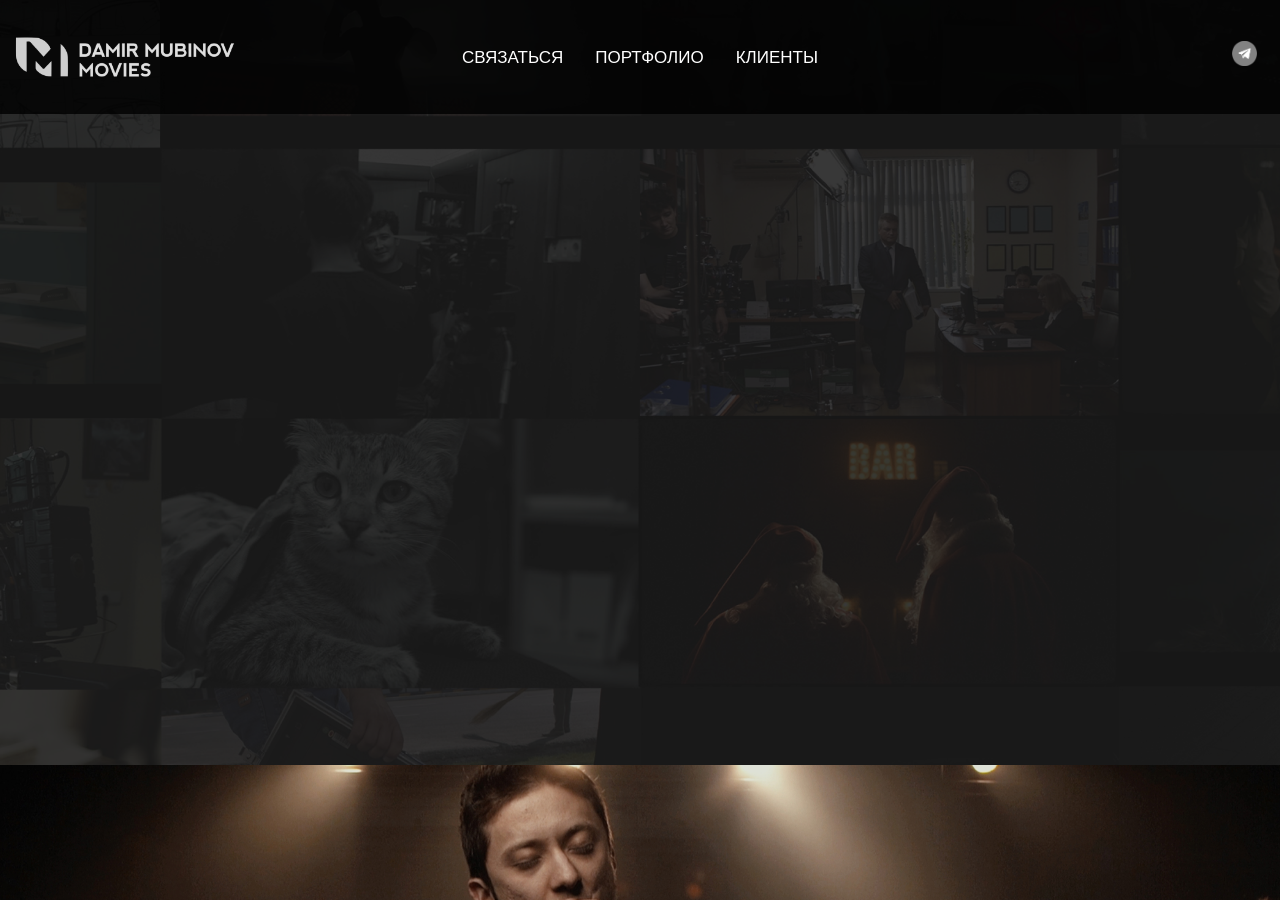
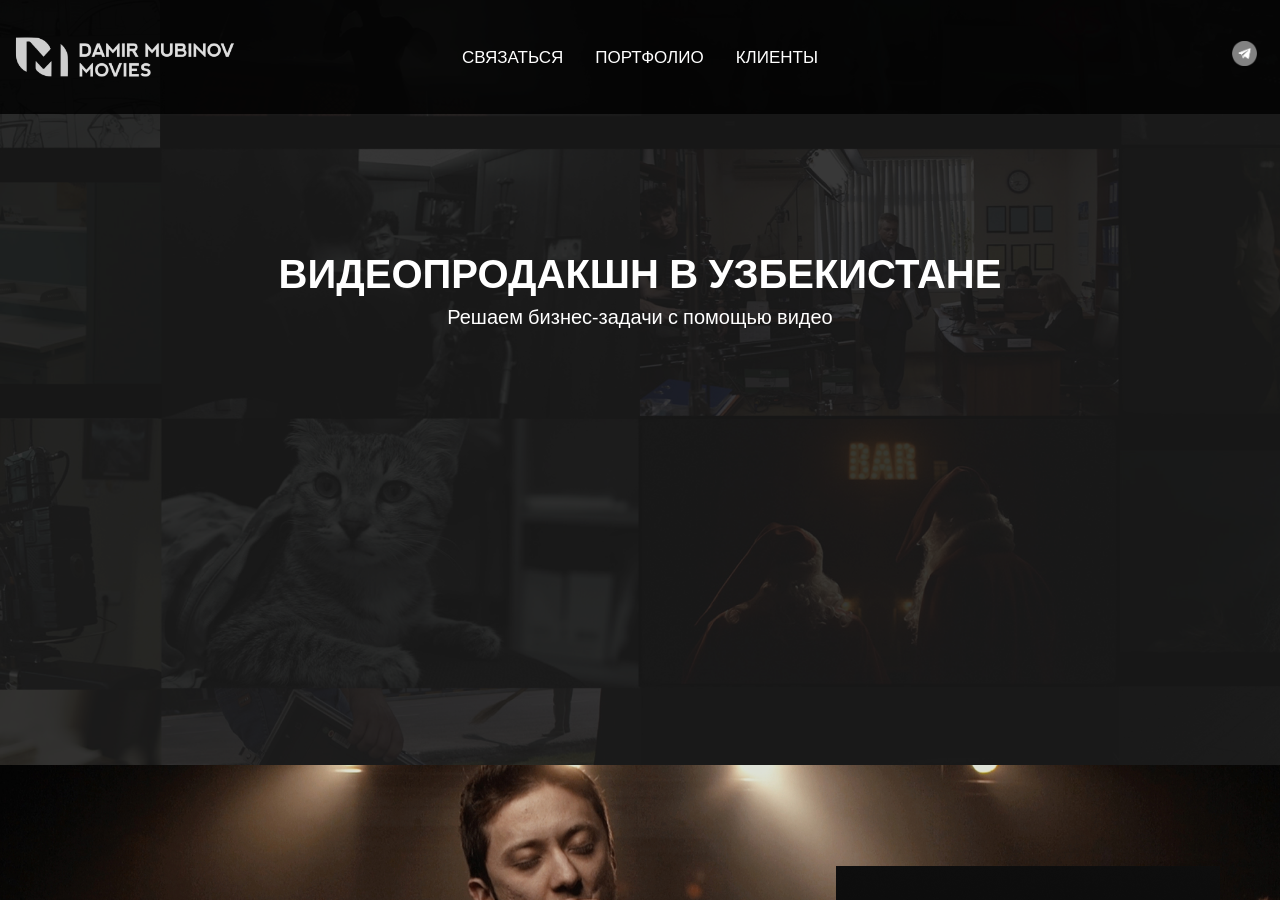
Before and after one commit to ryuldashev/mubinov, a Jekyll site: the page built from _posts/2020-09-05-mirabad2.markdown, in a window 1280 px wide and 900 px high, scrolled down 935 px. Built offline with Jekyll 4.4.1, drawn with Linux system fonts in a browser that asks for light colours; some of the changed text lies outside the part shown.

Commit message:
Custom pages

```diff
--- a/_config.yml
+++ b/_config.yml
@@ -1,5 +1,27 @@
 ---
 title: Damir Mubinov Movies
+
+phone: "+99897 740 42 23"
+meta_title: Mubinov Movies | Video Production
+meta_description: Продакшн Студия  в Узбекистане. Мы делаем работающую видеорекламу
+  и музыкальные клипы
+meta_keywords: видео, продакшн, видео-ролик, клип, узбекистан
+meta_image: "/static/img/mubinovmovies.png"
+vimeo_link: https://vimeo.com/mubinovmovies
+youtube_link: https://www.youtube.com/channel/UCVuYMzt30ZFhkJ_i0wBIrqQ
+instagram_link: https://www.instagram.com/mubinov.movies
+tg_link: https://t.me/damir_mubinov
+email: mubinovmovies@gmail.com
+main_title: Видеопродакшн в Узбекистане
+main_sub_title: Решаем бизнес-задачи с помощью видео
+contact_title: Cвяжемся с вами
+contact_description: оставьте свои контакты, и мы проконсультируем вас в удобной для
+  вас форме
+showreel_url: https://player.vimeo.com/video/382049571
+works_title: НАШИ РАБОТЫ
+clients_title: Наши клиенты
+form_success_msg: Спасибо! Мы свяжемся с вами в ближайшее время
+
 timezone: UTC
 collections:
   clients:
--- a/_layouts/default.html
+++ b/_layouts/default.html
@@ -5,8 +5,8 @@
         <meta charset="utf-8">
         <meta http-equiv="x-ua-compatible" content="ie=edge">
         <title>{{ page.title }}</title>
-        <meta content="{{ page.meta_description }}" name="description">
-        <meta content="{{ page.meta_keywords }}" name="keywords">
+        <meta content="{{ site.meta_description }}" name="description">
+        <meta content="{{ site.meta_keywords }}" name="keywords">
         <meta name="viewport" content="width=device-width, initial-scale=1">
 
         <meta content="telephone=no" name="format-detection">
@@ -19,14 +19,14 @@
 
         <link rel="stylesheet" href="https://cdn.jsdelivr.net/gh/fancyapps/fancybox@3.5.7/dist/jquery.fancybox.min.css" />
 
-        <meta property="og:title" content="{{ page.meta_title }}" />
+        <meta property="og:title" content="{{ site.meta_title }}" />
         <meta property="og:url" content="https://mubinovmovies.uz/" />
-        <meta property="og:description" content="{{ page.meta_description }}" />
-        <meta property="og:image" content="{{ page.meta_image }}" />
+        <meta property="og:description" content="{{ site.meta_description }}" />
+        <meta property="og:image" content="{{ site.meta_image }}" />
         <meta property="og:image:type" content="image/jpeg" />
         <meta property="og:image:width" content="960" />
         <meta property="og:image:height" content="540" />
-        <link rel="image_src" href="{{ page.meta_image }}" />
+        <link rel="image_src" href="{{ site.meta_image }}" />
 
         <link rel="icon" type="image/x-icon" href="/favicon.png">
         <script>
@@ -55,7 +55,11 @@
                                     <a href="#call" class="nav-link scroll-link">Связаться</a>
                                 </li>
                                 <li class="nav-item">
-                                    <a href="#portfolio" class="nav-link scroll-link">Портфолио</a>
+                                    {% if page.permalink == null %}
+                                        <a href="#portfolio" class="nav-link scroll-link">Портфолио</a>
+                                    {% else %}
+                                        <a href="/#portfolio" class="nav-link">Портфолио</a>
+                                    {% endif %}
                                 </li>
                                 <li>
                                     <a href="#clients" class="nav-link scroll-link">Клиенты</a>
@@ -65,14 +69,14 @@
                     </div>
                     <div class="col-lg-3 col-auto">
                         <div class="phone text-right">
-                            <a href="{{ page.tg_link }}"><i class="icon-social icon-telegram mr-2"></i></a>
+                            <a href="{{ site.tg_link }}"><i class="icon-social icon-telegram mr-2"></i></a>
                         </div>
                     </div>
                 </div>
 
             </div>
         </div>
-
+    {% if page.permalink == null %}
         <div class="intro">
             <div class="intro-content d-flex align-items-center">
                 <div class="w-100">
@@ -92,15 +96,32 @@
                 <!-- <source src="video/duel.ogv" type='video/ogg; codecs="theora, vorbis"'> -->
             </video>
         </div>
+    {% else %}
+        <div class="content">
+            <div class="container">
+                <div class="content-title h2 text-center">
+                    {{ page.title }}
+                </div>
 
+                <div class="content-section">
+                    <div class="row">
+                        {{ content }}
+                    </div>
+                </div>
+
+            </div>
+        </div>
+    {% endif %}
+
+    {% if page.permalink == null %}
         <div class="services d-flex align-items-center">
             <div class="w-100">
                 <div class="container">
                     <div class="h2 text-center">
-                        {{ page.main_title }}
+                        {{ site.main_title }}
                     </div>
                     <div class="services-title h5 text-center">
-                        {{ page.main_sub_title }}
+                        {{ site.main_sub_title }}
                     </div>
 
                     <div class="services-text">
@@ -120,7 +141,9 @@
                 </div>
             </div>
         </div>
+    {% endif %}
 
+    {% if page.permalink == null %}
         <div class="slider d-flex">
             <span class="slide-prev"></span>
             <span class="slide-next"></span>
@@ -150,11 +173,12 @@
                 </div>
             {% endfor %}
         </div>
+    {% endif %}
 
         <div class="call" id="call">
             <div class="container">
                 <div class="call-title h2 text-center">
-                    {{ page.contact_title }}
+                    {{ site.contact_title }}
                 </div>
                 <div class="call-form">
 
@@ -176,29 +200,30 @@
                             <div class="call-item text-center">
                                 <button class="btn btn-danger btn-lg">отправить</button>
                             </div>
-                            <input type="hidden" name="success_msg" value="{{ page.form_success_msg }}">
+                            <input type="hidden" name="success_msg" value="{{ site.form_success_msg }}">
                         </div>
                     </form>
                 </div>
 
                 <div class="call-text">
-                    {{ page.contact_description }}
+                    {{ site.contact_description }}
                 </div>
 
                 <div class="call-text call-link">
-                    <a href="{{ page.tg_link }}">Написать в Telegram</a>
+                    <a href="{{ site.tg_link }}">Написать в Telegram</a>
                 </div>
             </div>
         </div>
 
+    {% if page.permalink == null %}
         <div class="videos" id="portfolio">
             <div class="container">
                 <div class="videos-intro">
-                    <iframe src="{{ page.showreel_url }}" frameborder="0" allow="autoplay; fullscreen" allowfullscreen></iframe>
+                    <iframe src="{{ site.showreel_url }}" frameborder="0" allow="autoplay; fullscreen" allowfullscreen></iframe>
                 </div>
 
                 <div class="videos-title h2 text-center">
-                    {{ page.works_title }}
+                    {{ site.works_title }}
                 </div>
 
                 {% for category in site.categories %}
@@ -242,11 +267,12 @@
                 {% endfor %}
             </div>
         </div>
+    {% endif %}
 
         <div class="logos" id="clients">
             <div class="container">
                 <div class="h2 logos-title text-center">
-                    {{ page.clients_title }}
+                    {{ site.clients_title }}
                 </div>
                 <div class="row align-items-center">
                     {% assign clients = site.clients | sort: 'position' %}
@@ -262,25 +288,34 @@
                 </div>
             </div>
         </div>
+
         <div class="footer">
             <div class="container-fluid">
+                <div class="footer-links">
+                    {% assign pages = site.pages | where_exp: "item", "item.permalink != null" %}
+                    {% assign pages = pages | where_exp: "item", "item.permalink != '/404.html'" %}
+                    {% for cpage in pages %}
+                        <a href="{{ cpage.permalink }}" {% if cpage.permalink == page.permalink %}class="active"{% endif %}>{{ cpage.title }}</a>
+                    {% endfor %}
+                </div>
+
                 <div class="footer-phone">
-                    <a href="tel:{{ page.phone }}">{{ page.phone }}</a>
+                    <a href="tel:{{ site.phone }}">{{ site.phone }}</a>
                 </div>
                 <div class="footer-tel">
                     (calls / telegram / whatsapp)
                 </div>
 
                 <div class="footer-email">
-                    <a href="mailto:{{ page.email }}">{{ page.email }}</a>
+                    <a href="mailto:{{ site.email }}">{{ site.email }}</a>
                 </div>
 
                 <div class="footer-col">
                     <ul class="social-links">
-                        <li><a href="{{ page.vimeo_link }}" class="icon-social icon-vimeo"></a></li>
-                        <li><a href="{{ page.youtube_link }}" class="icon-social icon-youtube"></a></li>
-                        <li><a href="{{ page.instagram_link }}" class="icon-social icon-instagram"></a></li>
-                        <li><a href="{{ page.tg_link }}" class="icon-social icon-telegram"></a></li>
+                        <li><a href="{{ site.vimeo_link }}" class="icon-social icon-vimeo"></a></li>
+                        <li><a href="{{ site.youtube_link }}" class="icon-social icon-youtube"></a></li>
+                        <li><a href="{{ site.instagram_link }}" class="icon-social icon-instagram"></a></li>
+                        <li><a href="{{ site.tg_link }}" class="icon-social icon-telegram"></a></li>
                     </ul>
                 </div>
             </div>
--- a/about.markdown
+++ b/about.markdown
@@ -5,4 +5,4 @@
 layout: default
 ---
 
-asdfasdfasdfasfd
+Текст о компании подробный.
```
Also changed, not shown: index.markdown (+2 -20 lines), static/css/mainnwvxn.css.
